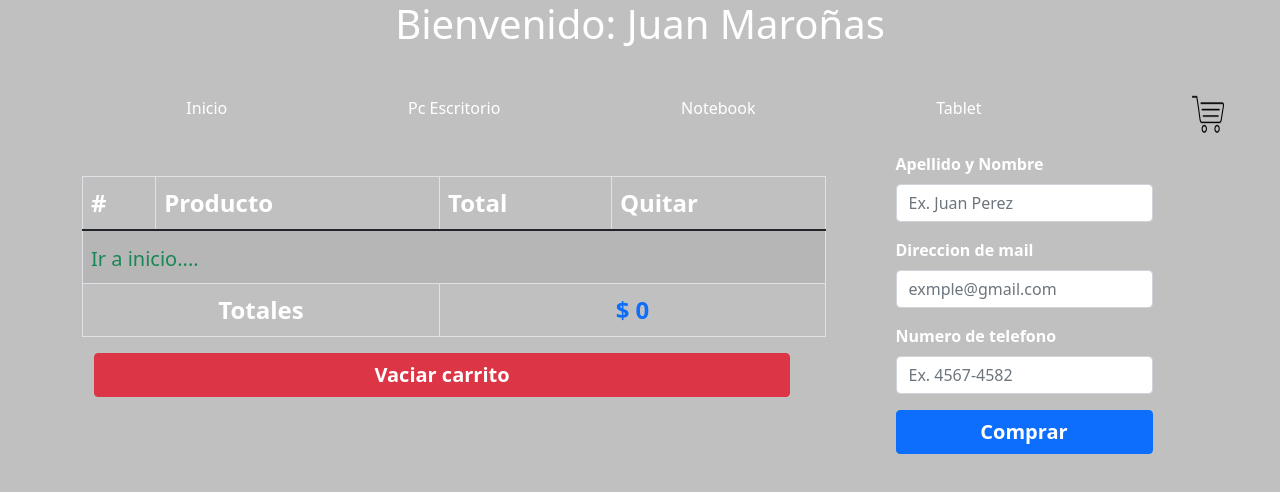
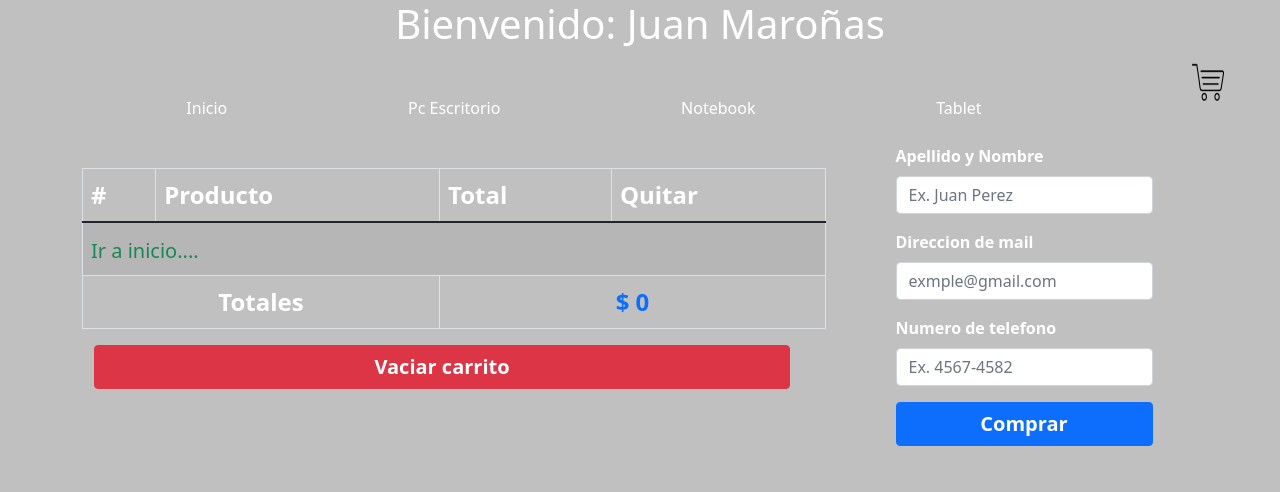
Before and after one commit to jmmaronas/React-19770, a React (Create React App) app: page /carrito in a window 1280 px wide. Shown: the top 492 px of the page. Built offline with nearby package versions, Linux system fonts and the light colour scheme; the HTML template or start-up script is replaced by a standard one.

Commit message:
Entrega Final

```diff
--- a/public/index.html
+++ b/public/index.html
@@ -1,43 +1,18 @@
 <!DOCTYPE html>
-<html lang="en">
+<html lang="es">
   <head>
     <meta charset="utf-8" />
     <link rel="icon" href="%PUBLIC_URL%/favicon.ico" />
     <meta name="viewport" content="width=device-width, initial-scale=1" />
     <meta name="theme-color" content="#000000" />
-    <meta
-      name="description"
-      content="Web site created using create-react-app"
-    />
+    <meta name="description" content="Web site created using create-react-app"/>
     <link rel="apple-touch-icon" href="%PUBLIC_URL%/logo192.png" />
-    <!--
-      manifest.json provides metadata used when your web app is installed on a
-      user's mobile device or desktop. See https://developers.google.com/web/fundamentals/web-app-manifest/
-    -->
     <link rel="manifest" href="%PUBLIC_URL%/manifest.json" />
-    <!--
-      Notice the use of %PUBLIC_URL% in the tags above.
-      It will be replaced with the URL of the `public` folder during the build.
-      Only files inside the `public` folder can be referenced from the HTML.
-
-      Unlike "/favicon.ico" or "favicon.ico", "%PUBLIC_URL%/favicon.ico" will
-      work correctly both with client-side routing and a non-root public URL.
-      Learn how to configure a non-root public URL by running `npm run build`.
-    -->
-    <title>React App</title>
+    <title>E-Commerce Comision-19770</title>
   </head>
   <body>
     <noscript>You need to enable JavaScript to run this app.</noscript>
     <div id="root"></div>
-    <!--
-      This HTML file is a template.
-      If you open it directly in the browser, you will see an empty page.
 
-      You can add webfonts, meta tags, or analytics to this file.
-      The build step will place the bundled scripts into the <body> tag.
-
-      To begin the development, run `npm start` or `yarn start`.
-      To create a production bundle, use `npm run build` or `yarn build`.
-    -->
   </body>
 </html>
--- a/src/App.css
+++ b/src/App.css
@@ -33,7 +33,6 @@ nav{
 }
 .head img{
   height: 3rem;
-  margin-top: 2rem;
 }
 .cardContainer{
   display: flex;
--- a/src/App.js
+++ b/src/App.js
@@ -23,7 +23,7 @@ function App() {
         <Routes>
           <Route path="/" element={<ItemListContainer/>} />
           <Route path="/item/:id" element={<ItemDetailContainer/>}/>
-          <Route path="/categoria/:filter" element={<ItemListContainer/>}/>
+          <Route path="/:categoria/:filter" element={<ItemListContainer/>}/>
           <Route path="/carrito" element={<CartItemContainer />}/>
         </Routes>
       </BrowserRouter>
--- /dev/null
+++ b/src/components/Cart/CartForm.js
@@ -0,0 +1,26 @@
+import { Form, Button } from 'react-bootstrap'
+
+function CartForm({ confirmarCompra }){
+    return(
+        <Form id="form" action="#" onSubmit={confirmarCompra} className='d-flex flex-column m-auto text-white fw-bold'>
+            <Form.Group className="mb-3" controlId="formNombre">
+                <Form.Label>Apellido y Nombre</Form.Label>
+                <Form.Control type="text" placeholder="Ex. Juan Perez" />
+            </Form.Group>
+
+            <Form.Group className="mb-3" controlId="formBasicEmail">
+                <Form.Label>Direccion de mail</Form.Label>
+                <Form.Control type="email" placeholder="exmple@gmail.com" />
+            </Form.Group>
+
+            <Form.Group className="mb-3" controlId="formTel">
+                <Form.Label>Numero de telefono</Form.Label>
+                <Form.Control type="tel" placeholder="Ex. 4567-4582" />
+            </Form.Group>
+
+            <Button variant="primary" className='fs-5' type="submit">Comprar</Button>
+        </Form>
+    );
+}
+
+export default CartForm;
--- a/src/components/Cart/CartItemContainer.js
+++ b/src/components/Cart/CartItemContainer.js
@@ -1,9 +1,9 @@
-import CartItem from './CartItem';
+import CartItemList from './CartItemList';
+import CartForm from './CartForm';
 import { db } from '../Firestore/firestore'
-import { Button,Table, Form } from 'react-bootstrap';
 import { useContexto } from '../Context/CartContext';
-import { Link } from 'react-router-dom';
 import { collection, addDoc, serverTimestamp } from 'firebase/firestore'
+
 
 function CartItemContainer(){
     const { cart, delToCart, clearCart } = useContexto();
@@ -29,53 +29,14 @@ function CartItemContainer(){
         e.target.reset();
     }
 
-
     let total=0;
     cart.map(e=>{return total+=(e.price*e.cantidad)})
     return(
         <div className="tableContainer container">
-            <div className="conainer  d-flex flex-column me-4 mt-4 col-8 fs-4">
-                <Table striped bordered hover>
-                    <thead className='text-white'>
-                        <tr>
-                            <th>#</th>
-                            <th>Producto</th>
-                            <th>Total</th>
-                            <th>Quitar</th>
-                        </tr>
-                    </thead>
-                    <tbody>
-                        {cart.length>0 ? cart.map((e,i) =><CartItem key= {i} itemCarrito={e} quitar={quitar} />) :<tr><td colSpan={4}> <Link className='navbar-brand text-success ' to="/">Ir a inicio....</Link> </td></tr> }
-                        <tr className='text-center'>
-                            <td colSpan={2} className='text-white fw-bold'>Totales</td>
-                            <td colSpan={2} className='text-primary fw-bolder'>$ {total}</td>
-                        </tr>
-                    </tbody>
-                </Table>
-                <div className="container row">
-                        <Button variant="danger" className='fs-5' onClick={clearCart}>Vaciar carrito</Button>
-                </div>
-            </div>
-            <Form id="form" action="#" onSubmit={confirmarCompra} className='d-flex flex-column m-auto text-white fw-bold'>
-                <Form.Group className="mb-3" controlId="formNombre">
-                    <Form.Label>Apellido y Nombre</Form.Label>
-                    <Form.Control type="text" placeholder="Ex. Juan Perez" />
-                </Form.Group>
-
-                <Form.Group className="mb-3" controlId="formBasicEmail">
-                    <Form.Label>Direccion de mail</Form.Label>
-                    <Form.Control type="email" placeholder="exmple@gmail.com" />
-                </Form.Group>
-
-                <Form.Group className="mb-3" controlId="formTel">
-                    <Form.Label>Numero de telefono</Form.Label>
-                    <Form.Control type="tel" placeholder="Ex. 4567-4582" />
-                </Form.Group>
-
-                <Button variant="primary" className='fs-5' type="submit">Comprar</Button>
-            </Form>
+            <CartItemList clearCart={clearCart} quitar={quitar} total={total} cart={cart}/>
+            <CartForm confirmarCompra={confirmarCompra}/>
         </div>
-   )
+    );
 }
 
 export default CartItemContainer;
--- /dev/null
+++ b/src/components/Cart/CartItemList.js
@@ -0,0 +1,33 @@
+import CartItem from './CartItem';
+import { Button,Table} from 'react-bootstrap';
+import { Link } from 'react-router-dom';
+
+function CartItemList({ clearCart, quitar, total, cart }){
+
+    return(
+        <div className="conainer  d-flex flex-column me-4 mt-4 col-8 fs-4">
+            <Table striped bordered hover>
+                        <thead className='text-white'>
+                            <tr>
+                                <th>#</th>
+                                <th>Producto</th>
+                                <th>Total</th>
+                                <th>Quitar</th>
+                            </tr>
+                        </thead>
+                        <tbody>
+                            {cart.length>0 ? cart.map((e,i) =><CartItem key={i} itemCarrito={e} quitar={quitar} />) :<tr><td colSpan={4}> <Link className='navbar-brand text-success ' to="/">Ir a inicio....</Link> </td></tr> }
+                            <tr className='text-center'>
+                                <td colSpan={2} className='text-white fw-bold'>Totales</td>
+                                <td colSpan={2} className='text-primary fw-bolder'>$ {total}</td>
+                            </tr>
+                        </tbody>
+                    </Table>
+                    <div className="container row">
+                            <Button variant="danger" className='fs-5' onClick={clearCart}>Vaciar carrito</Button>
+                    </div>
+        </div>
+    )
+};
+
+export default CartItemList;
--- a/src/components/NavBar/CartWidget.js
+++ b/src/components/NavBar/CartWidget.js
@@ -1,14 +1,11 @@
 import { NavLink } from 'react-router-dom';
-import { useContexto } from '../Context/CartContext';
 
-function CartWidget(){
-    const {cantidadProductos} = useContexto();
-
+function CartWidget( { cantidadProductos }){
     return(
         <div className="carritoNav">
             <NavLink to={"/carrito"}>
                 <img src="/assets/carrito.png" style={{ width: '2rem' }} alt='imagen en proceso'/>
-                {cantidadProductos>0 ? <p id="contadorCarrito">{cantidadProductos}</p> : <p></p>}
+                {cantidadProductos>0 ? <p id="contadorCarrito" className='text-white'>{cantidadProductos}</p> : <p></p>}
             </NavLink>
         </div>
     );
--- a/src/components/NavBar/Navbar.js
+++ b/src/components/NavBar/Navbar.js
@@ -1,8 +1,9 @@
 import CartWidget from './CartWidget';
 import { NavLink} from 'react-router-dom';
+import { useContexto } from '../Context/CartContext';
 
 function Navbar({nombre, apellido, links}){
-
+    const {cantidadProductos} = useContexto();
     return(
         <header className="head">
             <div>
@@ -13,7 +14,7 @@ function Navbar({nombre, apellido, links}){
                     <ul>{links.map( (e, i) =><li key={i}><NavLink to={e.href}>{e.name} </NavLink></li> )}
                     </ul>
                 </nav>
-                <CartWidget/>
+                <CartWidget cantidadProductos={cantidadProductos}/>
             </div>
         </header>
     );
```
Also changed, not shown: public/productos.json (deleted, +0 -11 lines), public/logo512.png (deleted), 1 other file (tests, documents, lock files or other folders).
